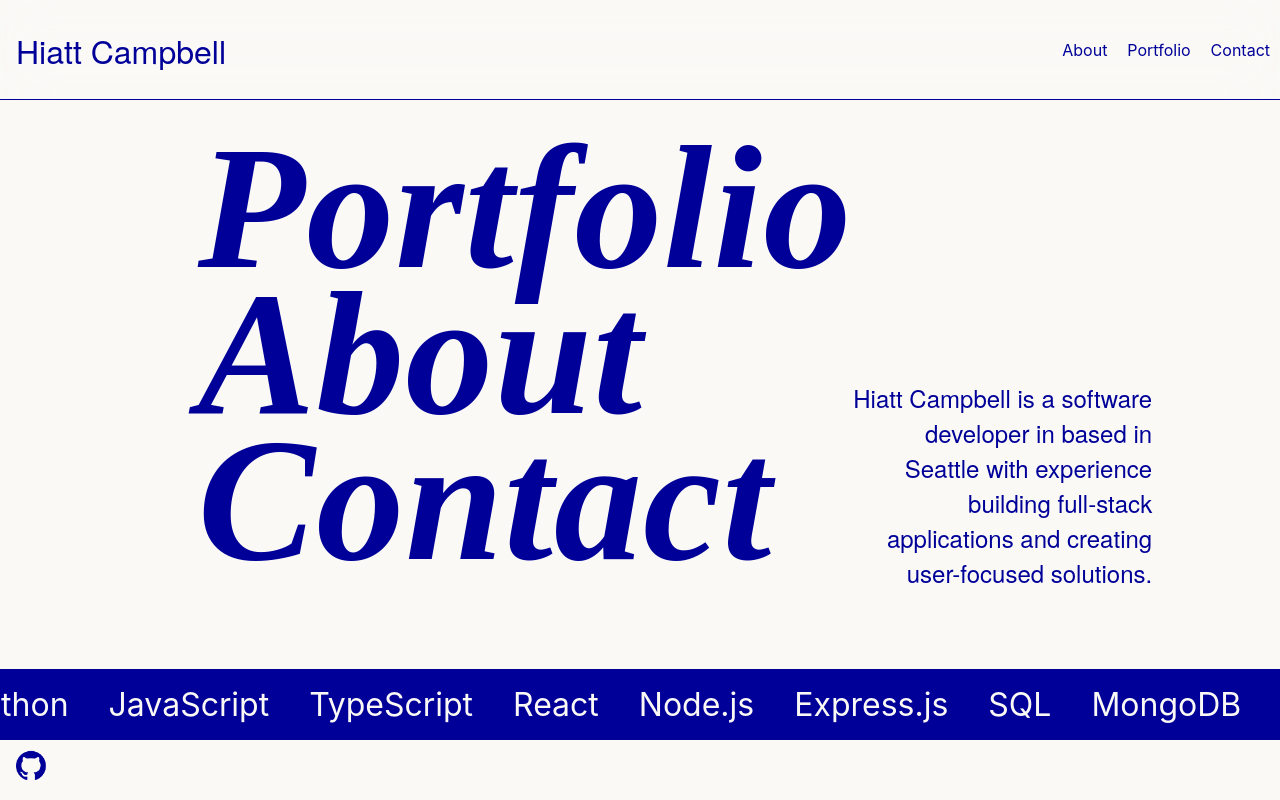
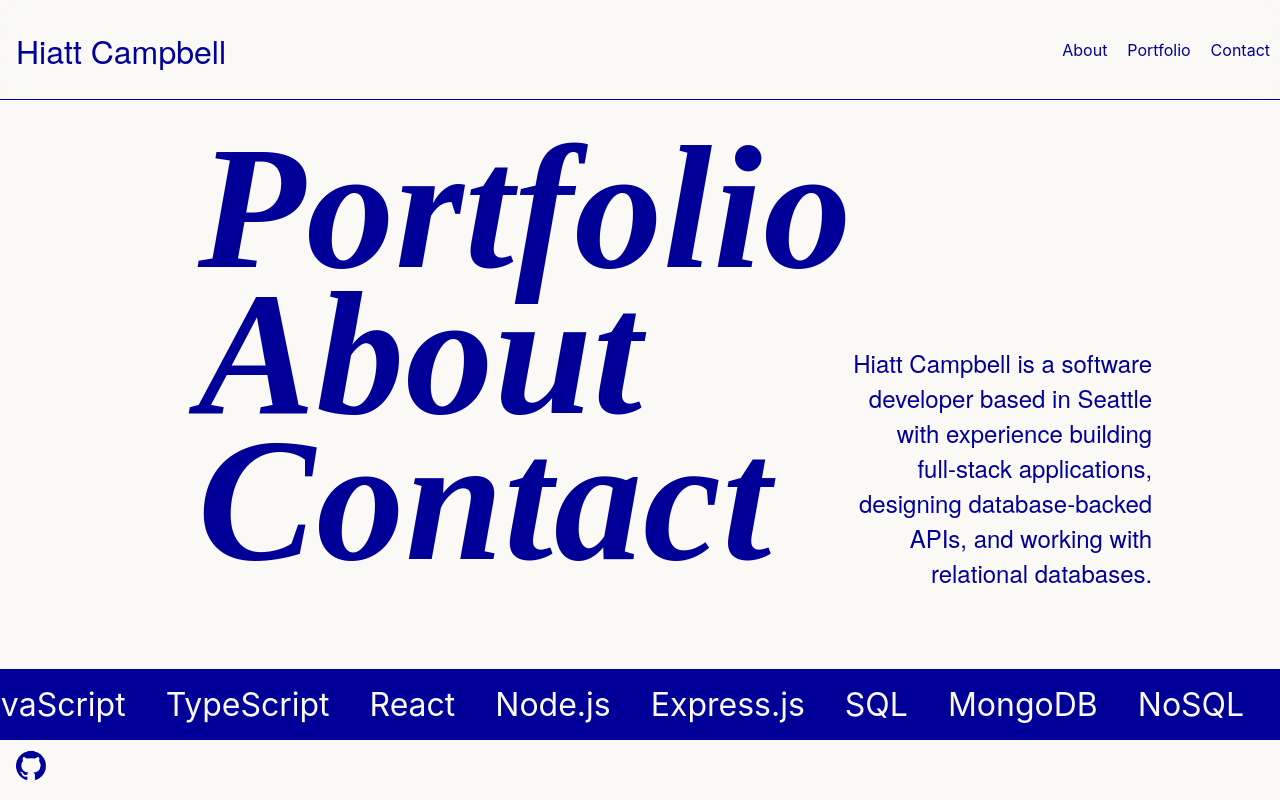
Before and after one commit to HiattCampbell/portfolio, a React (Create React App) app: page /#/ in a window 1280 px wide. Built offline with nearby package versions, Linux system fonts and the light colour scheme.

Commit message:
Update typos in copy

```diff
--- a/src/components/homeComponents/HomeDashboard.js
+++ b/src/components/homeComponents/HomeDashboard.js
@@ -7,7 +7,7 @@ export default function HomeDashboard() {
     <div className="homeContainer">
       <div className="intro">
         <HomeLinks />
-        <h2 className="intro-paragraph">Hiatt Campbell is a software developer in based in Seattle with experience building full-stack applications and creating user-focused solutions.</h2>
+        <h2 className="intro-paragraph">Hiatt Campbell is a software developer based in Seattle with experience building full-stack applications, designing database-backed APIs, and working with relational databases.</h2>
       </div>
       <SkillsBanner />
     </div>
--- a/src/components/homeComponents/SkillsBanner.js
+++ b/src/components/homeComponents/SkillsBanner.js
@@ -2,6 +2,16 @@ import '../../styles/SkillsBanner.css';
 
 export default function SkillsBanner() {
   const texts = [
+    'C++',
+    'Python',
+    'JavaScript',
+    'TypeScript',
+    'React',
+    'Node.js',
+    'Express.js',
+    'SQL',
+    'MongoDB',
+    'NoSQL',
     'C++',
     'Python',
     'JavaScript',
```
